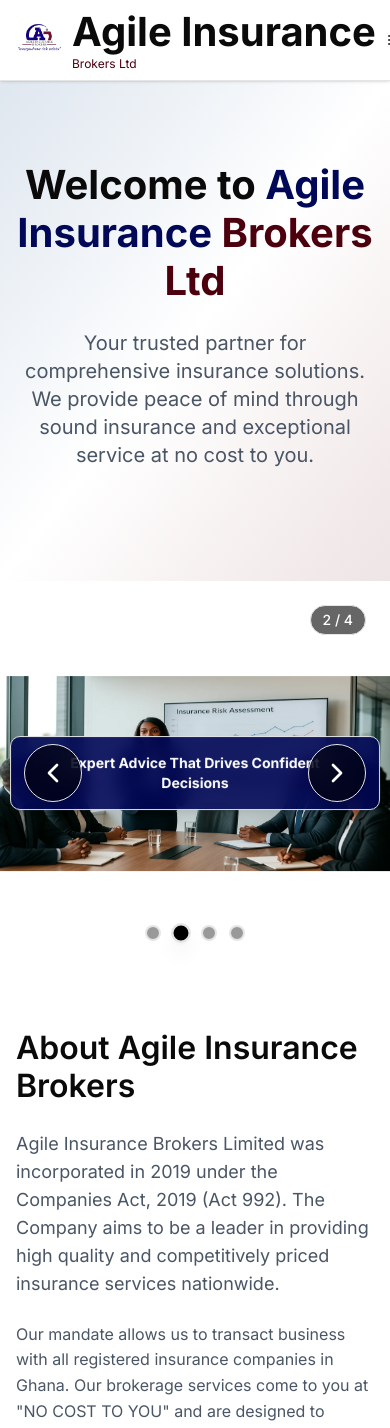
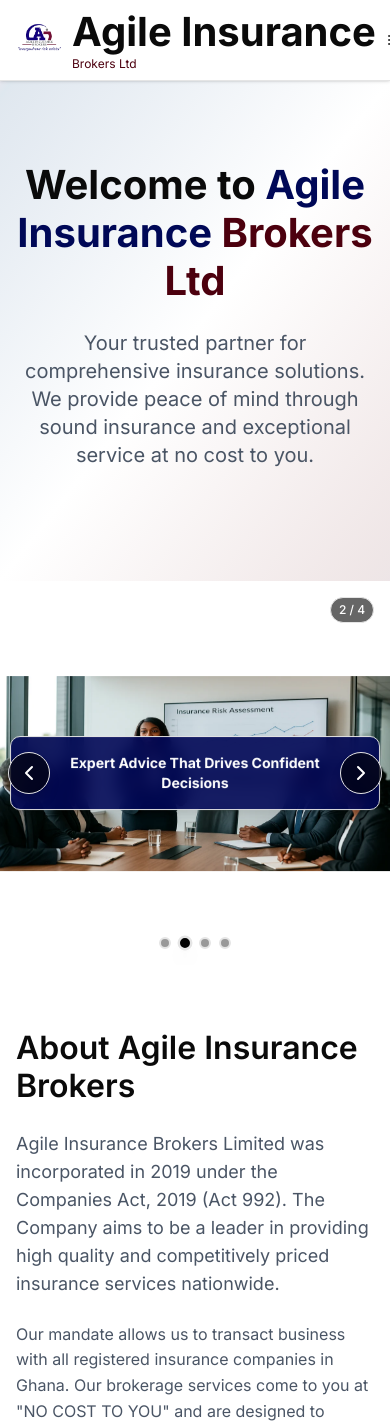
Before and after one commit to KakraGeek/agile_insurance_brokers, a Next.js app: page / in a window 390 px wide. Shown: the top 1428 px of the page. Built offline with nearby package versions, Linux system fonts and the light colour scheme.

Commit message:
Fix mobile hamburger menu visibility and slider navigation positioning

```diff
--- a/src/components/HeroSlider.tsx
+++ b/src/components/HeroSlider.tsx
@@ -95,7 +95,7 @@
             </div>
 
             {/* Centered Tagline Overlay */}
-            <div className={`absolute inset-0 flex items-center justify-center z-10 transition-opacity duration-500 ${
+            <div className={`absolute inset-0 flex items-center justify-center z-20 transition-opacity duration-500 ${
               index === currentSlide && showTagline ? 'opacity-100' : 'opacity-0'
             }`}>
               <div className={`bg-primary/90 text-white px-6 py-4 md:px-8 md:py-6 shadow-xl backdrop-blur-sm rounded-lg border border-white/20 transition-all duration-700 ${
@@ -113,27 +113,27 @@
       {/* Navigation Arrows */}
       <button
         onClick={prevSlide}
-        className="absolute left-6 top-1/2 transform -translate-y-1/2 bg-black/60 hover:bg-black/80 text-white p-3 rounded-full transition-all duration-300 backdrop-blur-md border border-black/30 hover:border-black/50 shadow-lg hover:shadow-xl z-30"
+        className="absolute left-2 md:left-6 top-1/2 transform -translate-y-1/2 bg-black/60 hover:bg-black/80 text-white p-2 md:p-3 rounded-full transition-all duration-300 backdrop-blur-md border border-black/30 hover:border-black/50 shadow-lg hover:shadow-xl z-30"
         aria-label="Previous slide"
       >
-        <ChevronLeft className="h-8 w-8" />
+        <ChevronLeft className="h-6 w-6 md:h-8 md:w-8" />
       </button>
 
       <button
         onClick={nextSlide}
-        className="absolute right-6 top-1/2 transform -translate-y-1/2 bg-black/60 hover:bg-black/80 text-white p-3 rounded-full transition-all duration-300 backdrop-blur-md border border-black/30 hover:border-black/50 shadow-lg hover:shadow-xl z-30"
+        className="absolute right-2 md:right-6 top-1/2 transform -translate-y-1/2 bg-black/60 hover:bg-black/80 text-white p-2 md:p-3 rounded-full transition-all duration-300 backdrop-blur-md border border-black/30 hover:border-black/50 shadow-lg hover:shadow-xl z-30"
         aria-label="Next slide"
       >
-        <ChevronRight className="h-8 w-8" />
+        <ChevronRight className="h-6 w-6 md:h-8 md:w-8" />
       </button>
 
       {/* Dots Indicator */}
-      <div className="absolute bottom-6 left-1/2 transform -translate-x-1/2 flex space-x-3 z-30">
+      <div className="absolute bottom-4 md:bottom-6 left-1/2 transform -translate-x-1/2 flex space-x-2 md:space-x-3 z-30">
         {slides.map((_, index) => (
           <button
             key={index}
             onClick={() => goToSlide(index)}
-            className={`w-4 h-4 rounded-full transition-all duration-300 border-2 ${
+            className={`w-3 h-3 md:w-4 md:h-4 rounded-full transition-all duration-300 border-2 ${
               index === currentSlide
                 ? "bg-black border-black scale-125 shadow-lg"
                 : "bg-black/40 border-black/60 hover:bg-black/60 hover:border-black/80 hover:scale-110"
@@ -144,7 +144,7 @@
       </div>
 
       {/* Slide Counter */}
-      <div className="absolute top-6 right-6 bg-black/60 backdrop-blur-md text-white px-3 py-1 rounded-full text-sm font-medium border border-black/30 z-30">
+      <div className="absolute top-4 md:top-6 right-4 md:right-6 bg-black/60 backdrop-blur-md text-white px-2 md:px-3 py-1 rounded-full text-xs md:text-sm font-medium border border-black/30 z-30">
         {currentSlide + 1} / {slides.length}
       </div>
 
--- a/src/components/Navigation.tsx
+++ b/src/components/Navigation.tsx
@@ -135,12 +135,12 @@
           </div>
 
           {/* Mobile menu button */}
-          <div className="md:hidden flex-shrink-0">
+          <div className="md:hidden flex-shrink-0 z-50">
             <Button
               variant="ghost"
               size="sm"
               onClick={() => setIsMobileMenuOpen(!isMobileMenuOpen)}
-              className="p-2"
+              className="p-2 !block"
             >
               <Menu className="h-5 w-5" />
             </Button>
```
